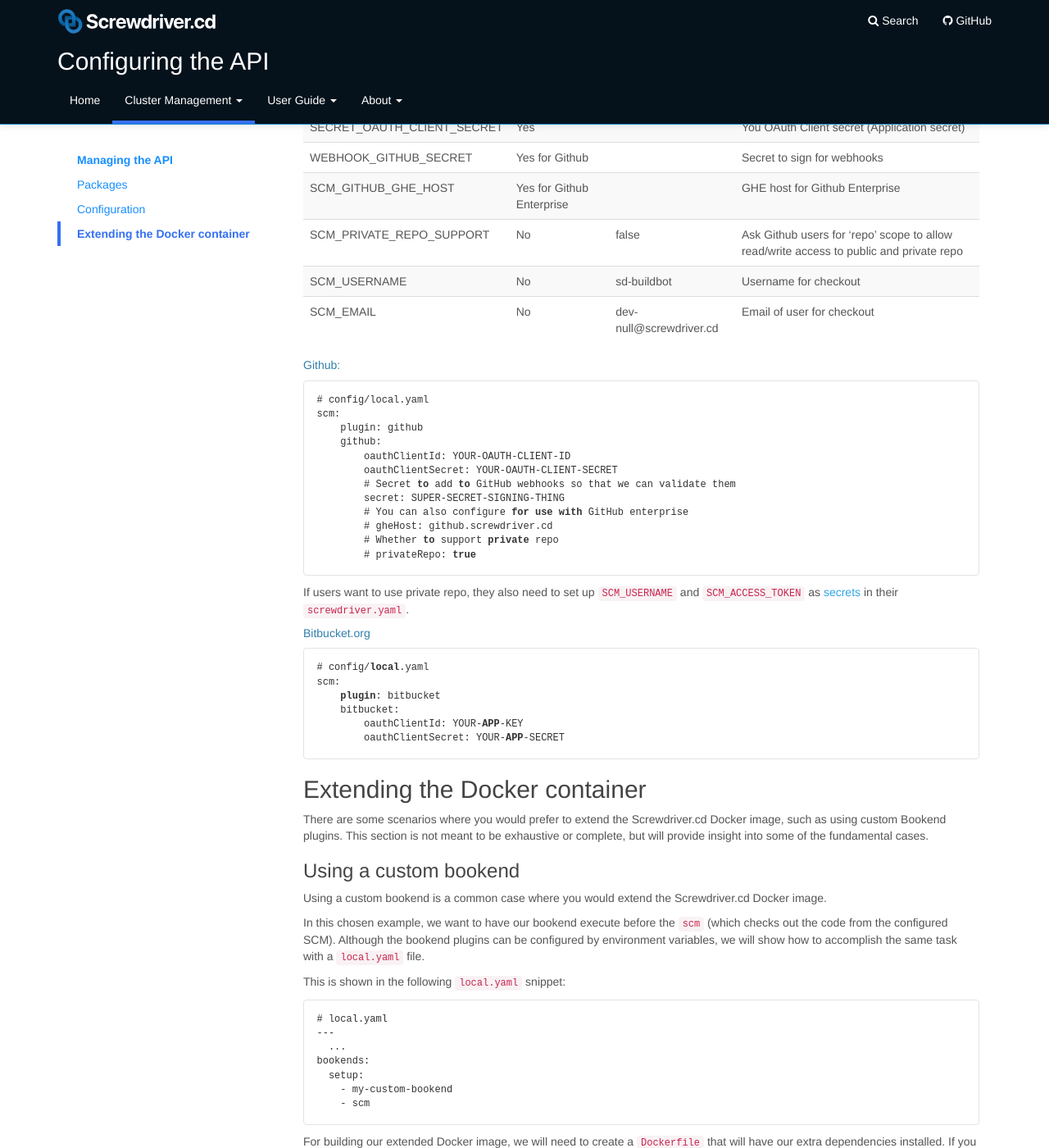
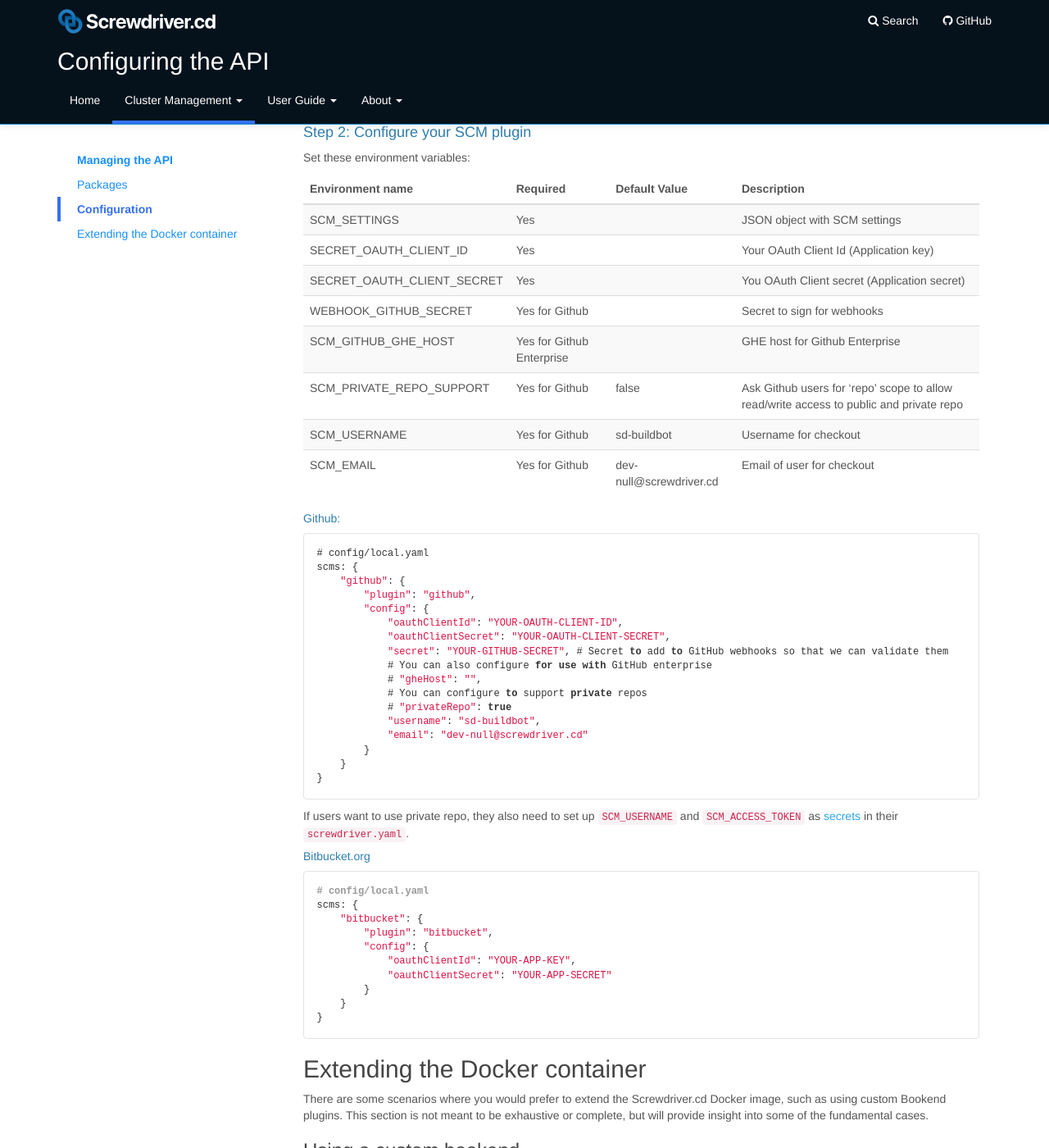
Before and after one commit to screwdriver-cd/guide, a Jekyll site: the page built from docs/cluster-management/configure-api.md, in a window 1280 px wide and 1400 px high, scrolled down 5102 px. Shown: the whole window at 82% size. Built offline with Jekyll 4.4.1, drawn with Linux system fonts in a browser that asks for light colours; some of the changed text lies outside the part shown.

Commit message:
fix: Update executor and SCM configuration docs

````diff
--- a/docs/cluster-management/configure-api.md
+++ b/docs/cluster-management/configure-api.md
@@ -55,10 +55,10 @@ auth:
     encryptionPassword: 5c6d9edc3a951cda763f650235cfc41a3fc23fe8
     https: false
     whitelist:
-        - batman
-        - robin
+        - github:batman
+        - github:robin
     admins:
-        - batman
+        - github:batman
 ```
 
 ### Bookend Plugins
@@ -160,17 +160,17 @@ datastore:
 
 ### Executor Plugin
 
-We currently support [kubernetes](https://github.com/screwdriver-cd/executor-k8s) and [docker](http://github.com/screwdriver-cd/executor-docker) executor
+We currently support [kubernetes](https://github.com/screwdriver-cd/executor-k8s),  [docker](http://github.com/screwdriver-cd/executor-docker), [VMs in Kubernetes](https://github.com/screwdriver-cd/executor-k8s-vm), and [Jenkins](https://github.com/screwdriver-cd/executor-jenkins) executor. See the [custom-environment-variables file](https://github.com/screwdriver-cd/screwdriver/blob/master/config/custom-environment-variables.yaml) for more details.
 
 #### Kubernetes
 Set these environment variables:
 
 | Environment name   | Default Value | Description                                |
 |:-------------------|:--------------|:-------------------------------------------|
-| EXECUTOR_PLUGIN    |               | Set to `k8s`                               |
-| LAUNCH_VERSION     |               | Launcher version to use                    |
-| K8S_HOST           |               | Kubernetes host                            |
-| K8S_TOKEN          |               | JWT for authenticating Kubernetes requests |
+| EXECUTOR_PLUGIN    | k8s           | Default executor (eg: `k8s`, `docker`, `k8s-vm`, `jenkins`) |
+| LAUNCH_VERSION     | stable        | Launcher version to use                    |
+| K8S_HOST           | kubernetes.default | Kubernetes host                       |
+| K8S_TOKEN          | Loaded from `/var/run/secrets/kubernetes.io/serviceaccount/token` by default | JWT for authenticating Kubernetes requests |
 | K8S_JOBS_NAMESPACE | default       | Jobs namespace for Kubernetes jobs URL     |
 
 ```yaml
@@ -200,9 +201,10 @@ Or set these environment variables:
 executor:
     plugin: docker
     docker:
-        docker:
-            socketPath: /var/lib/docker.sock
-        launchVersion: stable
+        options:
+            docker:
+                socketPath: /var/lib/docker.sock
+            launchVersion: stable
 ```
 
 ### Email Notifications
@@ -222,7 +224,9 @@ Configurable authentication settings have not yet been built, but can easily be
 
 ### Source Control Plugin
 
-We currently support [Github](https://github.com/screwdriver-cd/scm-github) and [Bitbucket.org](https://github.com/screwdriver-cd/scm-bitbucket)
+We currently support [Github and Github Enterprise](https://github.com/screwdriver-cd/scm-github), [Bitbucket.org](https://github.com/screwdriver-cd/scm-bitbucket), and [Gitlab](https://github.com/bdangit/scm-gitlab)
+
+_Note: Gitlab is a user-created plugin_
 
 #### Step 1: Set up your OAuth Application
 You will need to set up an OAuth Application and retrieve your OAuth Client ID and Secret.
@@ -242,30 +246,35 @@ Set these environment variables:
 
 | Environment name           | Required                  | Default Value | Description                                  |
 |:---------------------------|:--------------------------|:--------------|:---------------------------------------------|
-| SCM_PLUGIN                 | No                        | github        | `github` or `bitbucket`                      |
+| SCM_SETTINGS               | Yes                       |               | JSON object with SCM settings                |
 | SECRET_OAUTH_CLIENT_ID     | Yes                       |               | Your OAuth Client Id (Application key)       |
 | SECRET_OAUTH_CLIENT_SECRET | Yes                       |               | You OAuth Client secret (Application secret) |
 | WEBHOOK_GITHUB_SECRET      | Yes for Github            |               | Secret to sign for webhooks                  |
 | SCM_GITHUB_GHE_HOST        | Yes for Github Enterprise |               | GHE host for Github Enterprise               |
-| SCM_PRIVATE_REPO_SUPPORT   | No                        | false         | Ask Github users for 'repo' scope to allow read/write access to public and private repo |
-| SCM_USERNAME               | No                        | sd-buildbot   | Username for checkout                        |
-| SCM_EMAIL                  | No                        | dev-null@screwdriver.cd | Email of user for checkout         |
+| SCM_PRIVATE_REPO_SUPPORT   | Yes for Github            | false         | Ask Github users for 'repo' scope to allow read/write access to public and private repo |
+| SCM_USERNAME               | Yes for Github            | sd-buildbot   | Username for checkout                        |
+| SCM_EMAIL                  | Yes for Github            | dev-null@screwdriver.cd | Email of user for checkout         |
 
 
 ##### Github:
 ```yaml
 # config/local.yaml
-scm:
-    plugin: github
-    github:
-        oauthClientId: YOUR-OAUTH-CLIENT-ID
-        oauthClientSecret: YOUR-OAUTH-CLIENT-SECRET
-        # Secret to add to GitHub webhooks so that we can validate them
-        secret: SUPER-SECRET-SIGNING-THING
-        # You can also configure for use with GitHub enterprise
-        # gheHost: github.screwdriver.cd
-        # Whether to support private repo
-        # privateRepo: true
+scms: {
+    "github": {
+        "plugin": "github",
+        "config": {
+            "oauthClientId": "YOUR-OAUTH-CLIENT-ID",
+            "oauthClientSecret": "YOUR-OAUTH-CLIENT-SECRET",
+            "secret": "YOUR-GITHUB-SECRET", # Secret to add to GitHub webhooks so that we can validate them
+            # You can also configure for use with GitHub enterprise
+            # "gheHost": "",
+            # You can configure to support private repos
+            # "privateRepo": true
+            "username": "sd-buildbot",
+            "email": "dev-null@screwdriver.cd"
+        }
+    }
+}
 ```
 
 If users want to use private repo, they also need to set up `SCM_USERNAME` and `SCM_ACCESS_TOKEN` as [secrets](../../user-guide/configuration/secrets) in their `screwdriver.yaml`.
@@ -273,11 +282,15 @@ If users want to use private repo, they also need to set up `SCM_USERNAME` and `
 ##### Bitbucket.org
 ```yaml
 # config/local.yaml
-scm:
-    plugin: bitbucket
-    bitbucket:
-        oauthClientId: YOUR-APP-KEY
-        oauthClientSecret: YOUR-APP-SECRET
+scms: {
+    "bitbucket": {
+        "plugin": "bitbucket",
+        "config": {
+            "oauthClientId": "YOUR-APP-KEY",
+            "oauthClientSecret": "YOUR-APP-SECRET"
+        }
+    }
+}
 ```
 
 ## Extending the Docker container
````
Also changed, not shown: other parts of docs/cluster-management/configure-api.md (+10 -9 lines), docs/ja/cluster-management/configure-api.md (+40 -29 lines).
